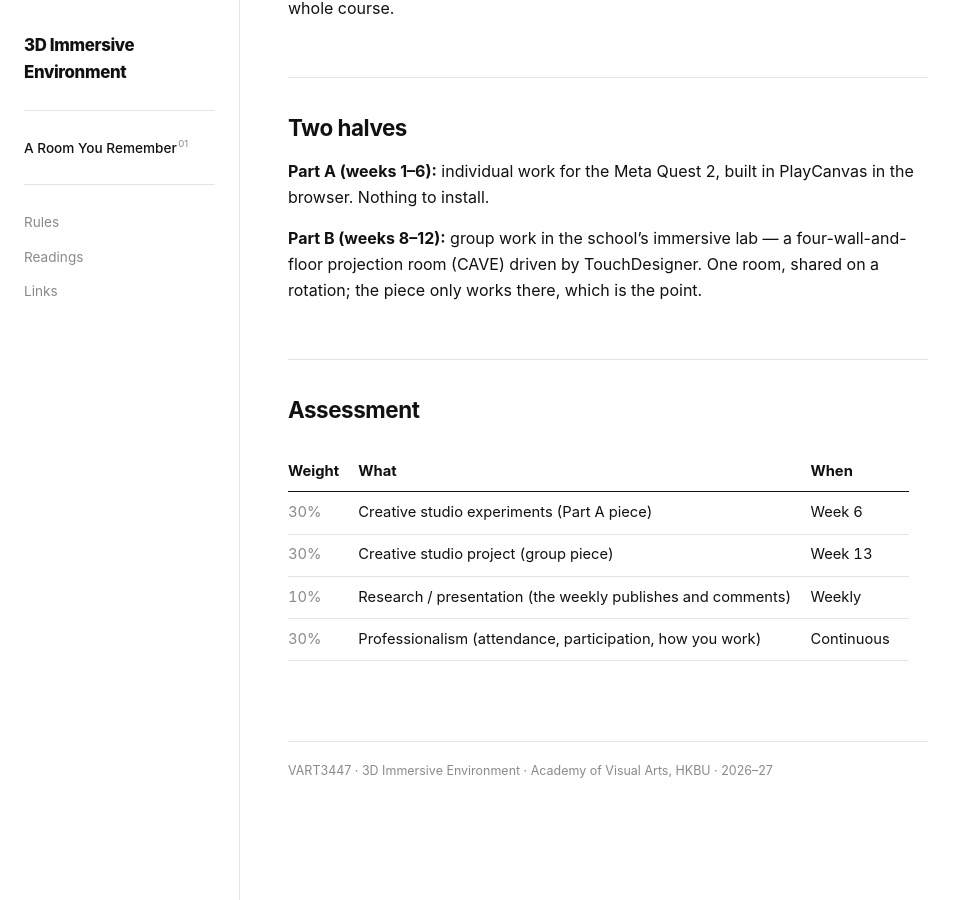
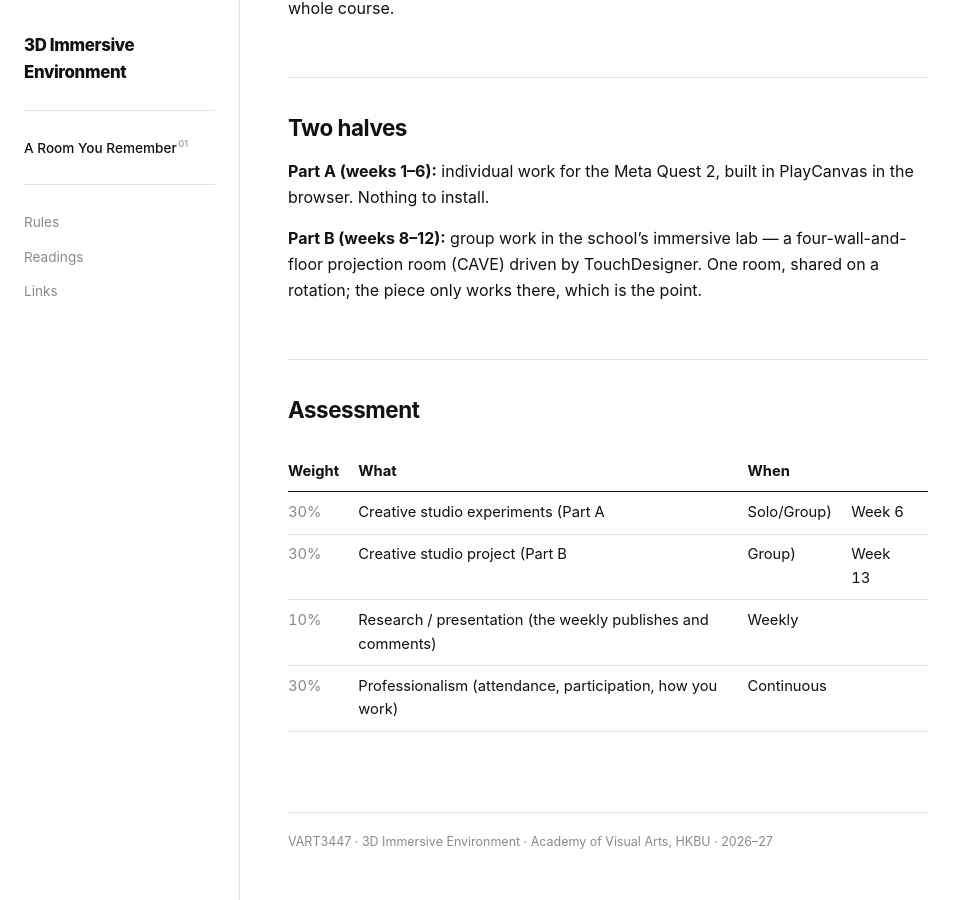
Before and after one commit to kachichan/vart3447-3d-immersive-environment, a Jekyll site: the page built from index.md, in a window 1280 px wide and 900 px high, scrolled down 1704 px. Shown: the whole window, without its empty margins (0-967 px from the left). Built offline with Jekyll 4.4.1, drawn with Linux system fonts in a browser that asks for light colours; some web fonts are replaced; before the commit the page ends 2533 px from its top, so only the background shows below that.

Commit message:
Update index.md

```diff
--- a/index.md
+++ b/index.md
@@ -58,7 +58,7 @@ room, shared on a rotation; the piece only works there, which is the point.
 
 | Weight | What | When |
 |---|---|---|
-| 30% | Creative studio experiments (Part A piece) | Week 6 |
-| 30% | Creative studio project (group piece) | Week 13 |
+| 30% | Creative studio experiments (Part A | Solo/Group) | Week 6 |
+| 30% | Creative studio project (Part B | Group) | Week 13 |
 | 10% | Research / presentation (the weekly publishes and comments) | Weekly |
 | 30% | Professionalism (attendance, participation, how you work) | Continuous |
```
